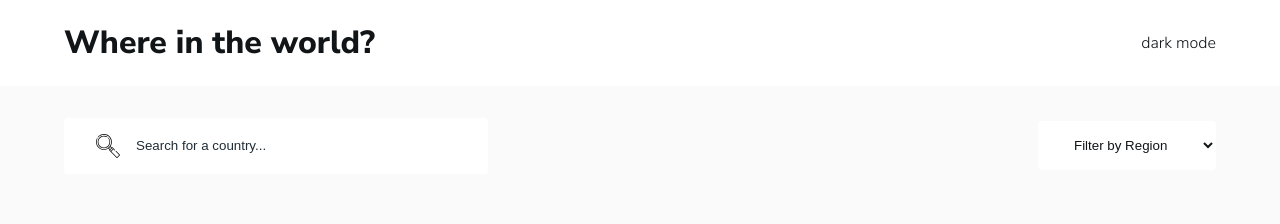
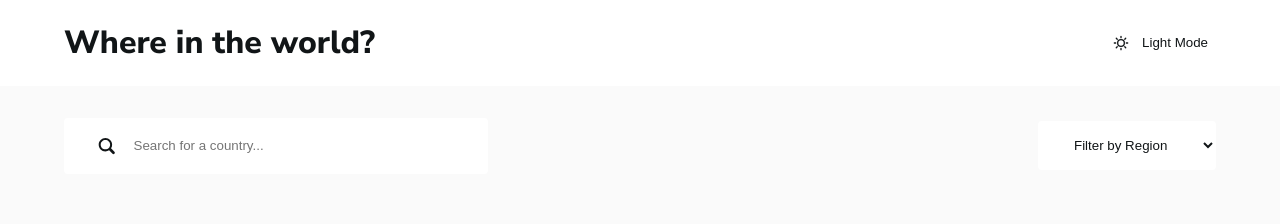
Before and after one commit to rafaelfpereira/countries-api-frontendmentor, a React (Create React App) app in the folder app/: page / in a window 1280 px wide. Shown: the top 224 px of the page. Built offline with nearby package versions, Linux system fonts and the light colour scheme.

Commit message:
adding theme switch support and adjusting some icon usage

```diff
--- a/app/src/App.js
+++ b/app/src/App.js
@@ -1,7 +1,7 @@
 // Good job here. Keep imports organized in the same order helps to find thigs easier when we have too much imports
 // React imports > components > styles > types
-import { useState } from "react";
-import { CountryCard, TextInput, SelectInput } from "./components";
+import { useState, useEffect } from "react";
+import { CountryCard, TextInput, SelectInput, Icon } from "./components";
 import data from "./mocks/data.json";
 import "./App.scss";
 
@@ -17,13 +17,42 @@ const mockSelectOptions = [
 function App() {
   const [filter, setFilter] = useState("");
   const [selectedOption, setSelectedOption] = useState("");
-  console.log(data);
+  const [mode, setMode] = useState("dark");
+
+  const uiMode = {
+    light: {
+      icon: "sun",
+      label: "Light Mode",
+    },
+    dark: {
+      icon: "moon",
+      label: "Dark Mode",
+    },
+  };
+
+  useEffect(() => {
+    if (
+      window.matchMedia &&
+      window.matchMedia("(prefers-color-scheme: dark)").matches
+    ) {
+      setMode("dark");
+    } else {
+      setMode("light");
+    }
+  }, []);
 
   return (
     <main className="App">
       <header>
         <h1>Where in the world?</h1>
-        <div>dark mode</div>
+
+        <button
+          className="theme-selector theme-selector__container"
+          onClick={() => setMode(mode === "dark" ? "light" : "dark")}
+        >
+          <Icon name={uiMode[mode].icon} width={16} />
+          <span>{uiMode[mode].label}</span>
+        </button>
       </header>
 
       <section className="filter">
@@ -31,7 +60,7 @@ function App() {
           value={filter}
           onChange={(e) => setFilter(e.target.value)}
           placeholder="Search for a country..."
-          leftIcon="/icons/magnifying-glass.svg"
+          leftIcon="magnifying-glass"
         />
         <SelectInput
           options={mockSelectOptions}
--- a/app/src/App.scss
+++ b/app/src/App.scss
@@ -11,6 +11,19 @@
     align-items: center;
     padding-inline: 4rem;
     background: var(--secondary-background-color);
+
+    .theme-selector {
+      background: transparent;
+      border: none;
+      padding: 0.5rem;
+      color: var(--primary-text-color);
+
+      &__container {
+        display: flex;
+        align-items: center;
+        gap: 0.8rem;
+      }
+    }
   }
 
   .filter {
--- /dev/null
+++ b/app/src/components/Icon/index.js
@@ -0,0 +1,72 @@
+import React from "react";
+const DEFAULT_ICON_SIZE = 24;
+
+const Icon = ({ name, width = DEFAULT_ICON_SIZE }) => {
+  switch (name) {
+    case "magnifying-glass":
+      return (
+        <svg
+          xmlns="http://www.w3.org/2000/svg"
+          version="1.1"
+          width={width}
+          height={width}
+          x="0"
+          y="0"
+          viewBox="0 0 32 32"
+          style={{ fill: "var(--primary-text-color)" }}
+        >
+          <g>
+            <path
+              d="m27.414 24.586-5.077-5.077A9.932 9.932 0 0 0 24 14c0-5.514-4.486-10-10-10S4 8.486 4 14s4.486 10 10 10a9.932 9.932 0 0 0 5.509-1.663l5.077 5.077a2 2 0 1 0 2.828-2.828zM7 14c0-3.86 3.14-7 7-7s7 3.14 7 7-3.14 7-7 7-7-3.14-7-7z"
+              data-original="#000000"
+            ></path>
+          </g>
+        </svg>
+      );
+    case "moon":
+      return (
+        <svg
+          xmlns="http://www.w3.org/2000/svg"
+          version="1.1"
+          width={width}
+          height={width}
+          x="0"
+          y="0"
+          viewBox="0 0 48 48"
+          style={{ fill: "var(--primary-text-color)" }}
+        >
+          <g>
+            <path
+              d="M25.52 3.84a1 1 0 0 0 .42-1.13A1 1 0 0 0 25 2a22 22 0 1 0 19.89 32 1 1 0 0 0-1.41-1.31 17 17 0 0 1-18-28.87z"
+              data-original="#000000"
+            ></path>
+          </g>
+        </svg>
+      );
+
+    case "sun":
+      return (
+        <svg
+          xmlns="http://www.w3.org/2000/svg"
+          version="1.1"
+          width={width}
+          height={width}
+          x="0"
+          y="0"
+          viewBox="0 0 24 24"
+          style={{ fill: "var(--primary-text-color)" }}
+        >
+          <g>
+            <path
+              d="M12 6a6 6 0 1 0 6 6 6.006 6.006 0 0 0-6-6zm0 10a4 4 0 1 1 4-4 4 4 0 0 1-4 4zM12 5a1 1 0 0 0 1-1V2a1 1 0 0 0-2 0v2a1 1 0 0 0 1 1zM12 19a1 1 0 0 0-1 1v2a1 1 0 0 0 2 0v-2a1 1 0 0 0-1-1zM5 12a1 1 0 0 0-1-1H2a1 1 0 0 0 0 2h2a1 1 0 0 0 1-1zM22 11h-2a1 1 0 0 0 0 2h2a1 1 0 0 0 0-2zM5.636 7.05A1 1 0 0 0 7.05 5.636L5.636 4.222a1 1 0 0 0-1.414 1.414zM18.364 16.95a1 1 0 0 0-1.414 1.414l1.414 1.414a1 1 0 0 0 1.414-1.414zM17.657 7.343a1 1 0 0 0 .707-.293l1.414-1.414a1 1 0 0 0-1.414-1.414L16.95 5.636a1 1 0 0 0 .707 1.707zM5.636 16.95l-1.414 1.414a1 1 0 1 0 1.414 1.414l1.414-1.414a1 1 0 0 0-1.414-1.414z"
+              data-original="#000000"
+            ></path>
+          </g>
+        </svg>
+      );
+    default:
+      break;
+  }
+};
+
+export default Icon;
--- a/app/src/components/TextInput/index.js
+++ b/app/src/components/TextInput/index.js
@@ -1,18 +1,10 @@
+import { Icon } from "../";
 import "./styles.scss";
 
 const TextInput = ({ value, onChange, placeholder, leftIcon }) => {
   return (
     <label className="text-input text-input__container">
-      {/* and if the icon comes like a non-string? THATS WHY WE USE TYPESCRIPT */}
-      {/* maybe that's not critical for this case but its important to think about it */}
-      {/* typeof leftIcon === 'strign' would do the trick*/}
-      {!!leftIcon && typeof leftIcon === "string" && (
-        <img
-          className="text-input__left-icon"
-          alt="magnifying glass"
-          src={leftIcon}
-        />
-      )}
+      {!!leftIcon && typeof leftIcon === "string" && <Icon name={leftIcon} />}
       <input
         type="text"
         className="text-input__input-field"
--- a/app/src/components/TextInput/styles.scss
+++ b/app/src/components/TextInput/styles.scss
@@ -8,12 +8,8 @@
   &__container {
     padding: 1rem 2rem;
     display: flex;
+    align-items: center;
     gap: 1rem;
-  }
-
-  &__left-icon {
-    width: 24px;
-    fill: var(--white);
   }
 
   &__input-field {
@@ -28,7 +24,7 @@
       outline: none;
     }
 
-    &::placeholder {
+    ::placeholder {
       color: var(--secondary-text-color);
     }
   }
--- a/app/src/components/index.js
+++ b/app/src/components/index.js
@@ -1,5 +1,6 @@
 import CountryCard from "./CountryCard";
 import TextInput from "./TextInput";
 import SelectInput from "./SelectInput";
+import Icon from "./Icon";
 
-export { CountryCard, TextInput, SelectInput };
+export { CountryCard, TextInput, SelectInput, Icon };
--- a/app/src/index.scss
+++ b/app/src/index.scss
@@ -19,12 +19,14 @@
   --secondary-background-color: var(--dark-blue);
   --primary-text-color: var(--white);
   --secondary-text-color: var(--light-gray);
+  --tertiary-text-color: var(var(--dark-gray));
 
   @media (prefers-color-scheme: light) {
     --primary-background-color: var(--light-gray);
     --secondary-background-color: var(--white);
     --primary-text-color: var(--darker-blue);
     --secondary-text-color: var(--very-dark-blue);
+    --tertiary-text-color: var(var(--dark-blue));
   }
 }
 
```
Also changed, not shown: app/public/icons/magnifying-glass.svg (deleted).
